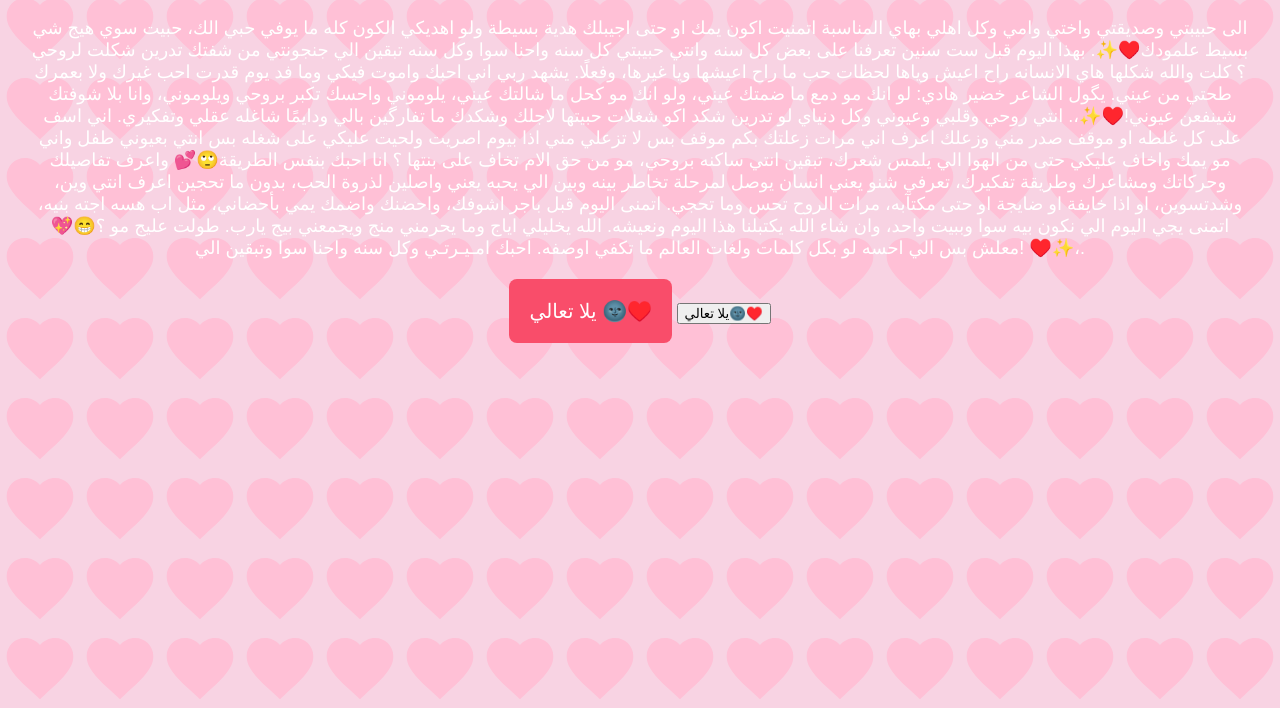
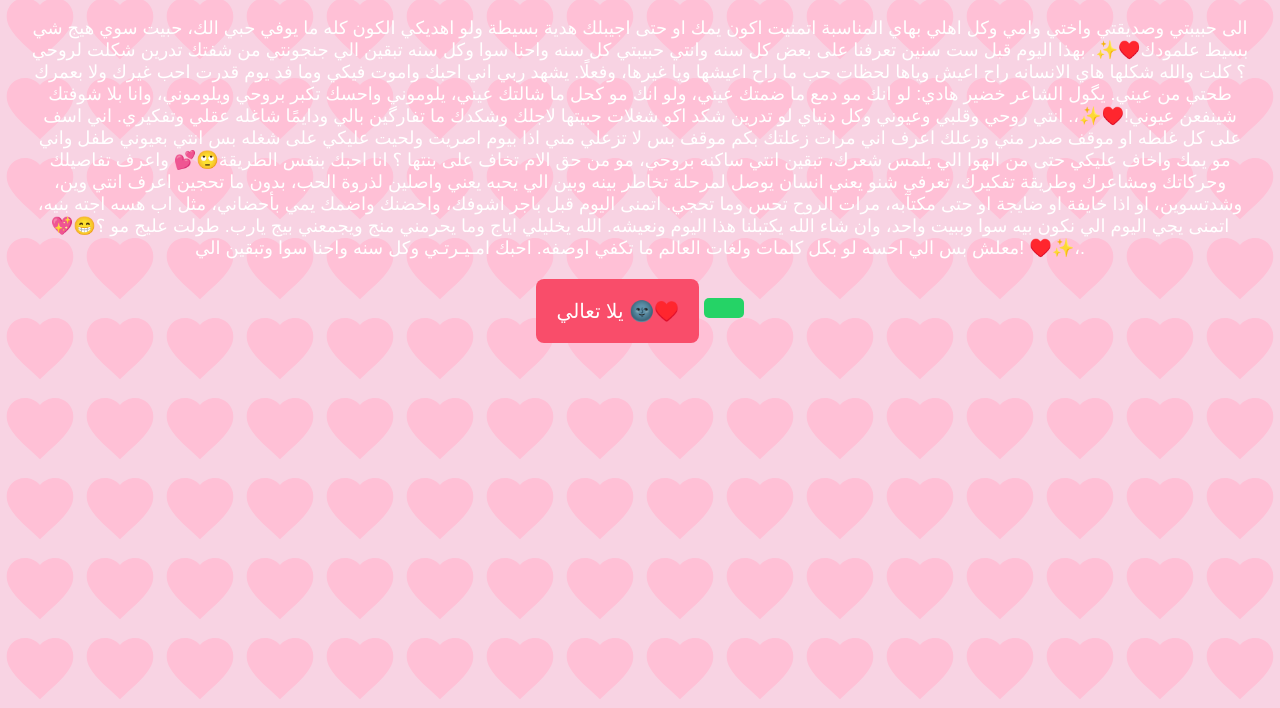
Before and after one commit to 3ddoosh/Anniversary, a plain HTML site: page message.html in a window 1280 px wide. Shown: the part 92-800 px from the top of the page. Drawn offline with Linux system fonts and the light colour scheme; a web font is replaced by a local one.

Commit message:
Update message.html

```diff
--- a/message.html
+++ b/message.html
@@ -58,8 +58,8 @@
 احبك امـيـرتـي وكل سنه واحنا سوا وتبقين الي! ♥️✨،.
     </p>
     <button class="button" onclick="window.location.href='index.html'">يلا تعالي 🌚♥️</button>
-    <a href="wa.me/905528243277?text=عدوشتيي" target="_blank">
-        <button>يلا تعالي🌚♥️</button>
+    <a href="wa.me/905528243277?text=عدوشتيي" target="_blank"
+        style="display: inline-block; padding: 10px 20px; background-color: #25D366; color: white; text-decoration: none; border-radius: 5px;">
     </a>
 </body>
 </html>
```
